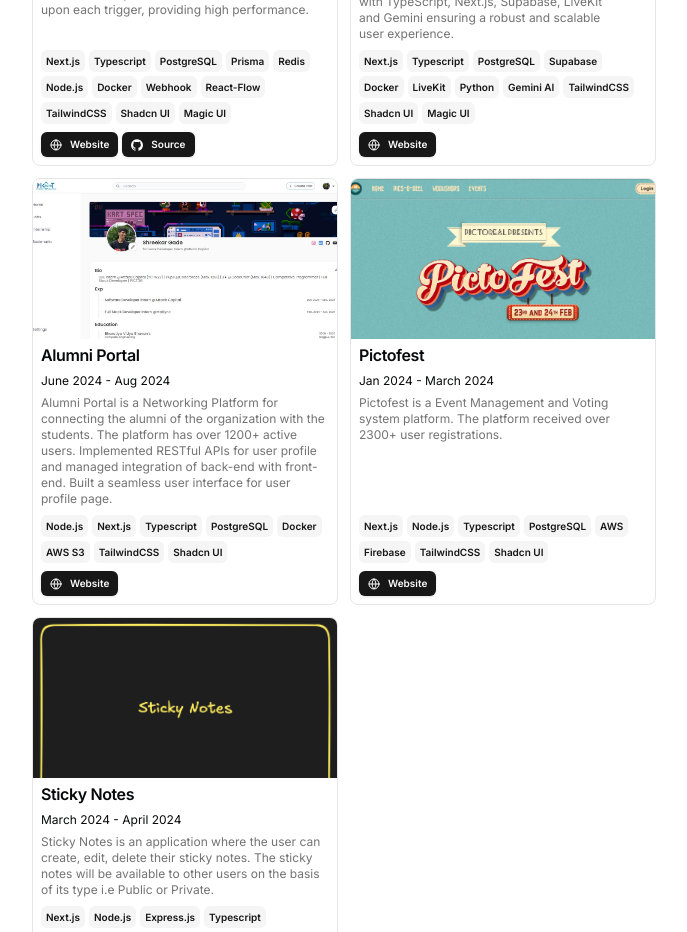
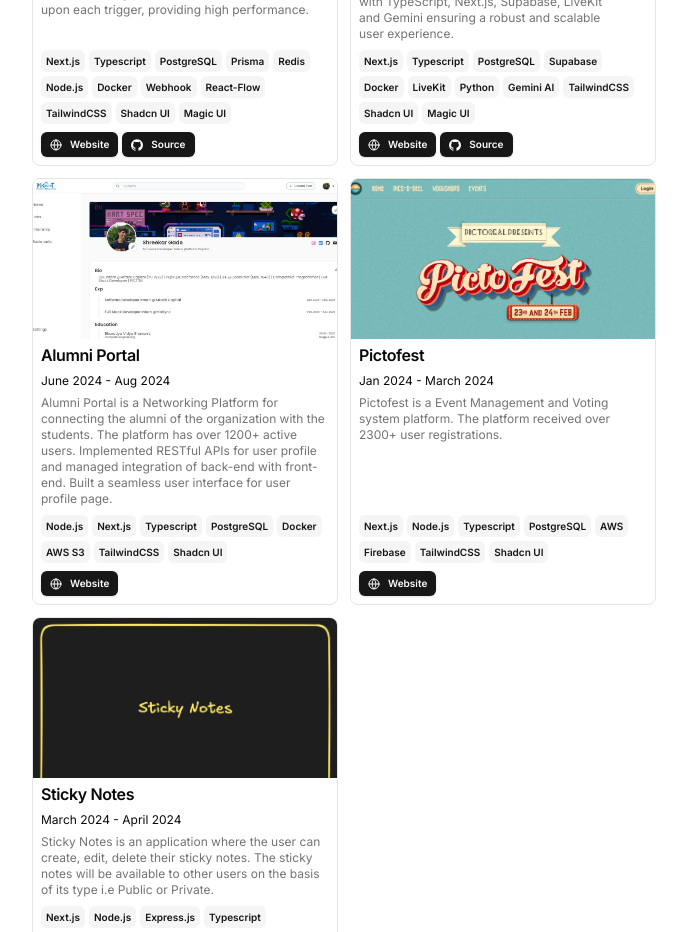
Before and after one commit to Shreekar11/Portfolio, a Next.js app: page / in a window 1280 px wide. Shown: the part 1940-2872 px from the top of the page, without its empty margins (296-983 px from the left). Built offline with nearby package versions, Linux system fonts and the light colour scheme.

Commit message:
feat: add github url for project

```diff
--- a/src/data/resume.tsx
+++ b/src/data/resume.tsx
@@ -191,6 +191,11 @@ export const DATA = {
           type: "Website",
           href: "https://interviewprep-sigma.vercel.app/",
           icon: <Icons.globe className="size-3" />,
+        },
+        {
+          type: "Source",
+          href: "https://github.com/Shreekar11/AI-Interviewer",
+          icon: <Icons.github className="size-3" />,
         },
       ],
       image: "/interview.png",
```
